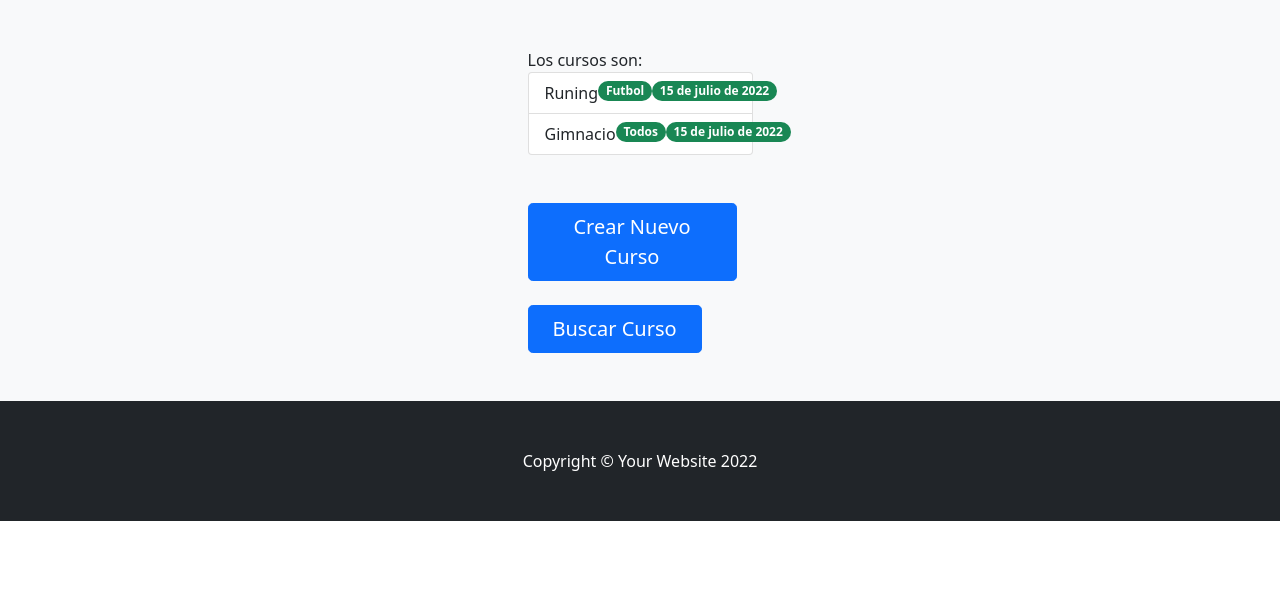
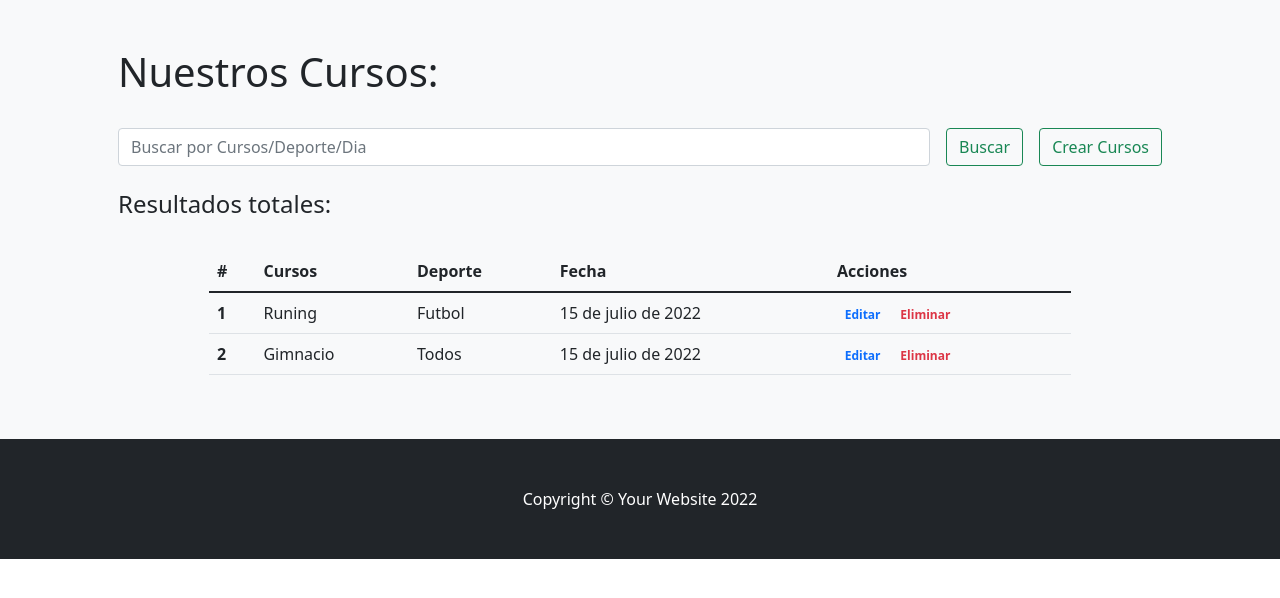
Before and after one commit to Almiron-Matias/Entrega1_Almiron_Chalupa_Cuesta_Lell-master, a Django app: page /ClubAPP/cursos/ in a window 1280 px wide. Shown: the part 56-654 px from the top of the page. Run offline with Django 4.2, Linux system fonts and the light colour scheme; data comes from the database, SQL or seed files in the repository; both versions use the stored data as it was after the commit; some libraries are stand-ins or nearby versions.

Commit message:
De todo un poco

```diff
--- a/ClubAPP/template/cursos.html
+++ b/ClubAPP/template/cursos.html
@@ -6,28 +6,56 @@ Cursos - Club La Escaloneta
 {% endblock %}
 
 {% block contenidoPagina %}
-
-
 <section class="bg-light py-5">
     <div class="container px-5">
+        <h1>Nuestros Cursos:</h1>
+        <br>
         <div class="row gx-5 justify-content-center">
-            <div class="col-lg-3">
-                Los cursos son:
-                <ul class="list-group">
-                    {% for curso in cursos %}
-                        <li class="list-group-item d-flex justify-content-between align-items-start">
-                            {{curso.nombre}}
-                            <span class="badge bg-success rounded-pill">{{curso.deporte}}</span>
-                            <span class="badge bg-success rounded-pill">{{curso.fecha}}</span>
-                        </li>
-                    {% endfor %}
-                </ul>
-                <br>
-                <br>
-                <a class="btn btn-primary btn-lg px-4 me-sm-3" href="{% url 'Nuevo_curso' %}">Crear Nuevo Curso</a>
-                <br>
-                <br>
-                <a class="btn btn-primary btn-lg px-4 me-sm-3" href="{% url 'Busqueda_curso' %}">Buscar Curso</a>
+            <div class="col-lg-12">
+                <form class="d-flex my-2 my-lg-0" action="" method="post">
+                    {% csrf_token %}
+                    <input class="flex-grow-0 form-control mr-sm-2" type="search" name="search" placeholder="Buscar por Cursos/Deporte/Dia" aria-label="Search">
+                    <button class="btn btn-outline-success text-nowrap ms-3 my-2 my-sm-0" type="submit"> <i class="bi bi-search"></i> Buscar</button>
+                    <a class="btn btn-outline-success text-nowrap ms-3 my-2 my-sm-0" href="{% url 'Nuevo_curso' %}"> <i class="bi bi-plus-lg"></i> Crear Cursos</a>
+                </form>
+            </div>
+        </div>
+        <br>
+        <h4>Resultados
+            {% if search %}
+                para "{{busqueda}}":
+            {% else %}
+                totales:
+            {% endif %}
+        </h4>
+        <br>
+        <div class="row gx-5 justify-content-center">
+            <div class="col-lg-10 table-responsive">
+                <table class="table table-theme">
+                    <thead>
+                        <tr>
+                            <th scope="col">#</th>
+                            <th scope="col">Cursos</th>
+                            <th scope="col">Deporte</th>
+                            <th scope="col">Fecha</th>
+                            <th scope="col">Acciones</th>
+                        </tr>
+                    </thead>
+                    <tbody>
+                        {% for curso in cursos %}
+                            <tr>
+                                <th scope="row">{{forloop.counter}}</th>
+                                <td>{{curso.nombre}}</td>
+                                <td>{{curso.deporte}}</td>
+                                <td>{{curso.fecha}}</td>
+                                <td>
+                                    <a href="" class="text-primary badge badge-primary text-decoration-none"> <i class="bi bi-pencil-square"></i> Editar</a>
+                                    <a href="" class="text-danger badge badge-danger text-decoration-none"> <i class="bi bi-x-square"></i> Eliminar</a>
+                                </td>
+                            </tr>
+                        {% endfor %}
+                    </tbody>
+                </table>
             </div>
         </div>
     </div>
--- a/ClubAPP/urls.py
+++ b/ClubAPP/urls.py
@@ -14,6 +14,7 @@ urlpatterns = [
     path('nuevo_curso/', nuevo_curso, name="Nuevo_curso"),
     path('nuevo_deporte/', nuevo_deporte, name="Nuevo_deporte"),
     path('base/', base),
-    path('buscar_deporte/', busqueda_deporte, name="Busqueda_deporte"),
-    path('buscar_curso/', busqueda_curso, name="Busqueda_curso"),
+
+    path('eliminar_curso/<deporte_id>/', eliminar_deporte, name="Eliminar_deporte"),
+    path('editar_curso/<deporte_id>/', editar_deporte, name="Editar_deporte"),
 ]
--- a/ClubAPP/views.py
+++ b/ClubAPP/views.py
@@ -6,9 +6,16 @@ from django.db.models import Q
 
 # Create your views here.
 
+#BASE E INICIO
+
+def base(request):
+    return render(request,"base.html",{})
+
 def inicio(request):
 
     return render(request,"index.html",{})
+
+#PROFESORES Y ESTUDIANTES
 
 def profesores(request):
     return render(request,"profesores.html",{})
@@ -16,17 +23,7 @@ def profesores(request):
 def estudiantes(request):
     return HttpResponse("Vista de estudiantes")
 
-def cursos(request):
-
-    cursos = Curso.objects.all()
-
-    return render(request,"cursos.html",{"cursos":cursos})
-
-def deportes(request):
-
-    deportes = Deporte.objects.all()
-
-    return render(request,"deporte.html",{"deportes":deportes})
+#COSAS SECUNDARIAS
 
 def calendario(request):
     return render(request,"calendario.html",{})
@@ -36,9 +33,6 @@ def contacto(request):
 
 def membresias(request):
     return render(request,"membresia.html",{})
-
-def base(request):
-    return render(request,"base.html",{})
 
 def registro(request):
     if request.method == "POST":
@@ -64,6 +58,37 @@ def registro(request):
         return render(request,"registro.html",{"form":formularioVacio,"accion":"Crear Registro"})
 
 
+#DEPORTES Y CURSOS
+
+def cursos(request):
+
+    if request.method == "POST":
+
+        search = request.POST["search"]
+
+        if search != "":
+            cursos = Curso.objects.filter( Q(nombre__icontains=search) | Q(deporte__icontains=search) | Q(fecha__icontains=search) ).values()
+
+            return render(request,"deporte.html",{"cursos":cursos, "search":True, "busqueda":search})
+
+    cursos = Curso.objects.all()
+
+    return render(request,"cursos.html",{"cursos":cursos})
+
+def deportes(request):
+
+    if request.method == "POST":
+
+        search = request.POST["search"]
+
+        if search != "":
+            deportes = Deporte.objects.filter( Q(nombre__icontains=search) | Q(fecha__icontains=search) ).values()
+
+            return render(request,"deporte.html",{"deportes":deportes, "search":True, "busqueda":search})
+
+    deportes = Deporte.objects.all()
+
+    return render(request,"deporte.html",{"deportes":deportes})
 
 def nuevo_curso(request):
     if request.method == "POST":
@@ -90,9 +115,6 @@ def nuevo_curso(request):
 
         return render(request,"nuevo_curso.html",{"form":formularioVacio,"accion":"Crear Curso"})
 
-
-
-
 def nuevo_deporte(request):
     if request.method == "POST":
 
@@ -118,35 +140,34 @@ def nuevo_deporte(request):
 
         return render(request,"nuevo_deporte.html",{"form":formularioVacio,"accion":"Crear Deporte"})
 
+def eliminar_deporte(request, deporte_id):
 
-def busqueda_deporte(request):
+    deporte = Deporte.objects.get(id=deporte_id)
+    deporte.delete()
+
+    return render(request,"deporte.html")
+
+def editar_deporte(request, curso_id):
+
+    # post
+
+    curso = Curso.objects.get(id=curso_id)
+
     if request.method == "POST":
 
-        deporte = request.POST["nombre"]
+        formulario = NuevoCurso(request.POST)
+
+        if formulario.is_valid():
+
+            info_curso = formulario.cleaned_data
+
+            curso.nombre = info_curso["nombre"]
+            curso.comision = info_curso["comision"]
+            curso.save() # guardamos en la bd
+
+            return redirect("")
 
 
-        deportes = Deporte.objects.filter( Q(nombre__icontains=deporte) ).values()
+    formulario = NuevoCurso(initial={"nombre":curso.nombre,"comision":curso.comision})
 
-        # User.objects.filter(Q(income__gte=5000) | Q(income__isnull=True))
-
-        return render(request,"busqueda_deporte.html",{"deportes":deportes})
-
-    else: # get y otros
-        deportes =  []  #Curso.objects.all()
-
-        return render(request,"busqueda_deporte.html",{"deportes":deportes})
-
-def busqueda_curso(request):
-    if request.method == "POST":
-
-        nombre = request.POST["nombre"]
-        deporte = request.POST["deporte"]
-
-        cursos = Curso.objects.filter( Q(nombre__icontains=nombre) | Q(deporte__icontains=deporte) ).values()
-
-        return render(request,"busqueda_curso.html",{"cursos":cursos})
-
-    else: # get y otros
-        cursos =  []  #Curso.objects.all()
-
-        return render(request,"busqueda_curso.html",{"cursos":cursos})
+    return render(request,"ProyectoCoderApp/formulario_curso.html",{"form":formulario,"accion":"Editar Curso"})
```
Also changed, not shown: ClubAPP/template/busqueda_curso.html (deleted, +0 -27 lines), ClubAPP/template/busqueda_deporte.html (deleted, +0 -23 lines), ClubAPP/template/deporte.html (+46 -17 lines), db.sqlite3.
